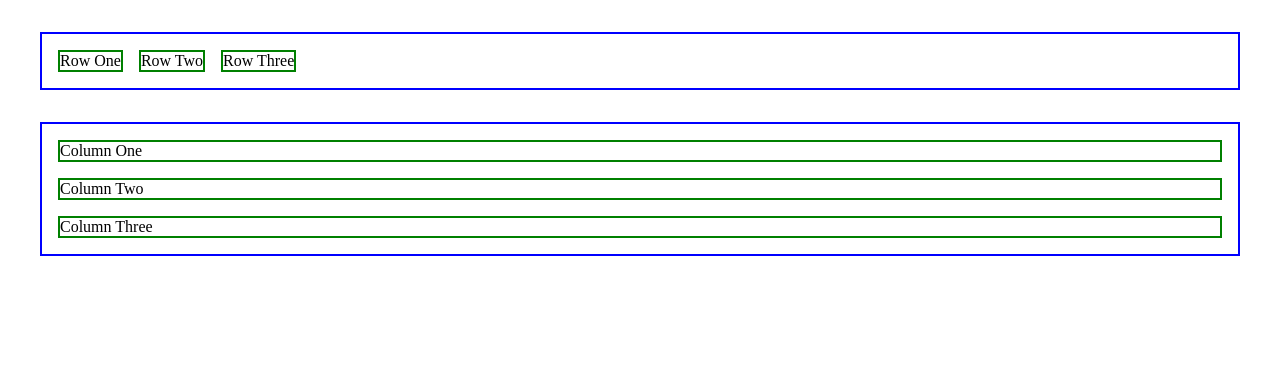
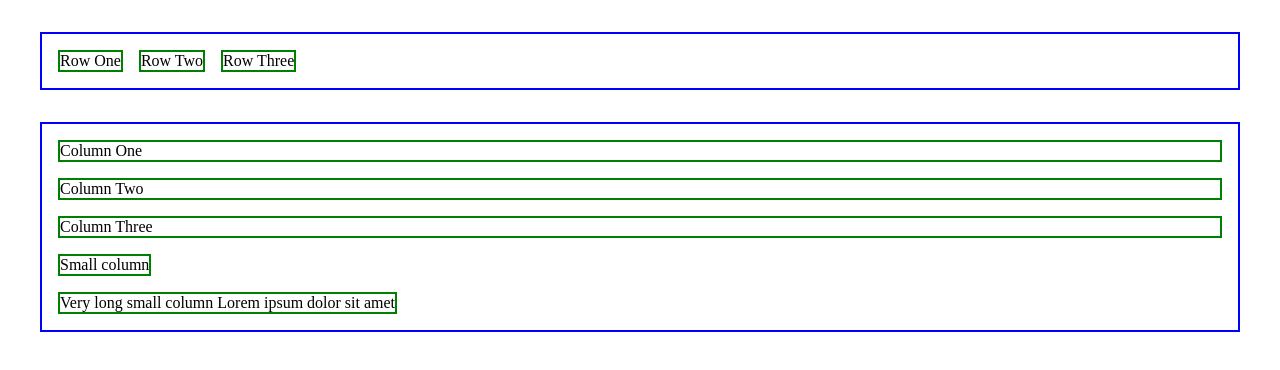
Before and after one commit to Samuel9645/web-client-p1-saas, a website: page ex-4/index.html in a window 1280 px wide. Drawn offline with nearby package versions, Linux system fonts and the light colour scheme; files that its build step writes are made by us from their sources.

Commit message:
feat(ejercicio-4): fit size

```diff
--- /dev/null
+++ b/ex-4/_fit-size-to-content.scss
@@ -0,0 +1,4 @@
+@mixin fit-size-to-content {
+  width: fit-content;
+  height: fit-content;
+}
--- a/ex-4/index.html
+++ b/ex-4/index.html
@@ -17,6 +17,11 @@
     <div>Column One</div>
     <div>Column Two</div>
     <div>Column Three</div>
+    <div class="minimum-size-item">Small column</div>
+    <div class="minimum-size-item">Very long small column Lorem ipsum dolor sit
+        amet
+    </div>
+
 </div>
 
 </body>
--- a/ex-4/main.scss
+++ b/ex-4/main.scss
@@ -1,4 +1,5 @@
 @use "flex-direction";
+@use "fit-size-to-content";
 
 @mixin block-visibility {
   border: blue 2px solid;
@@ -14,3 +15,7 @@
   @include block-visibility;
   @include flex-direction.flex-row
 }
+
+.minimum-size-item {
+  @include fit-size-to-content.fit-size-to-content;
+}
```
